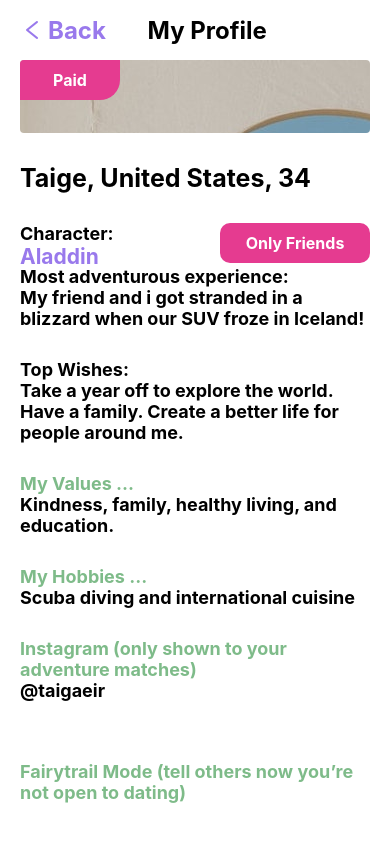
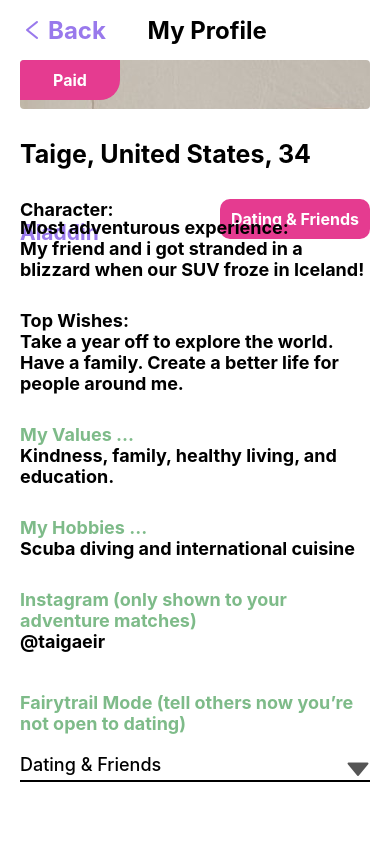
Before and after one commit to daltbunker/Fairytrail, a React Native app: screen / in a window 390 px wide. Built offline with nearby package versions, Linux system fonts and the light colour scheme.

Commit message:
modal added, fix aboutList spacing

```diff
--- a/App.js
+++ b/App.js
@@ -5,6 +5,7 @@ import ProfilePicture from './components/ProfilePicture';
 import AboutHeading from './components/AboutHeading';
 import AboutCardList from './components/AboutCardList';
 import DatingSelector from './components/DatingSelector';
+import ModalMain from './components/ModalMain';
 import users from './data/users';
 
 class App extends Component {
@@ -12,22 +13,64 @@ class App extends Component {
     super();
     this.state = {
       datingStatusChanged: false,
+      datingStatus: 'Dating & Friends',
+      modalDisplay: false,
     };
   }
 
-  changeDatingStatus = () => {
+  onDatingStatusChange = () => {
     this.setState({datingStatusChanged: !this.state.datingStatusChanged});
+  };
+
+  onSelectorClicked = () => {
+    this.setState({modalDisplay: true});
+  };
+
+  // eslint-disable-next-line prettier/prettier
+  onSelectClicked = (value) => {
+    if (value) {
+      this.setState({
+        datingStatusChanged: true,
+        datingStatus: 'Dating & Friends',
+        modalDisplay: false,
+      });
+    } else {
+      this.setState({
+        datingStatusChanged: true,
+        datingStatus: 'Only Friends',
+        modalDisplay: false,
+      });
+    }
+  };
+
+  onCancelClicked = () => {
+    this.setState({modalDisplay: false});
   };
 
   render() {
     return (
       <SafeAreaView style={styles.appContainer}>
-        <Header saveState={this.state.datingStatusChanged} />
+        <Header
+          saveState={this.state.datingStatusChanged}
+          saveEvent={this.onDatingStatusChange}
+        />
         <ScrollView>
           <ProfilePicture />
-          <AboutHeading user={users.user1} />
+          <AboutHeading
+            user={users.user1}
+            datingStatus={this.state.datingStatus}
+          />
           <AboutCardList cards={users.user1.aboutCards} />
-          <DatingSelector />
+          <DatingSelector
+            modalDisplay={this.state.modalDisplay}
+            clickEvent={this.onSelectorClicked}
+            selectorText={this.state.datingStatus}
+          />
+          <ModalMain
+            isVisible={this.state.modalDisplay}
+            selectHandler={this.onSelectClicked}
+            cancelHandler={this.onCancelClicked}
+          />
         </ScrollView>
       </SafeAreaView>
     );
@@ -42,7 +85,6 @@ const styles = StyleSheet.create({
   },
   text: {
     fontSize: 42,
-    // fontFamily: 'Nunito-Bold',
   },
 });
 
--- a/components/AboutCard.js
+++ b/components/AboutCard.js
@@ -1,7 +1,7 @@
 import React from 'react';
 import {View, Text, StyleSheet} from 'react-native';
 
-const AboutCard = ({card}) => {
+const AboutCard = ({card, cardHeight}) => {
   return (
     <View style={styles.aboutCardContainer}>
       <Text style={{...styles.text, color: card[2]}}>{card[0]}</Text>
--- a/components/AboutCardList.js
+++ b/components/AboutCardList.js
@@ -16,8 +16,7 @@ const AboutCardList = ({cards}) => {
 
 const styles = StyleSheet.create({
   listContainer: {
-    // flex: 1,
-    marginBottom: 30,
+    marginBottom: 10,
   },
 });
 
--- a/components/AboutHeading.js
+++ b/components/AboutHeading.js
@@ -2,18 +2,15 @@ import React from 'react';
 import {View, Text, StyleSheet} from 'react-native';
 import AboutSubheading from './AboutSubheading';
 
-const AboutHeading = ({user}) => {
-  const {heading, character, datingStatus} = user;
+const AboutHeading = ({user, datingStatus}) => {
+  const {heading, character} = user;
 
   return (
     <View style={styles.aboutHeadingContainer}>
       <Text style={styles.aboutTitle}>
         {heading.name}, {heading.location}, {heading.age}
       </Text>
-      <AboutSubheading
-        characterText={character}
-        datingStatusText={datingStatus}
-      />
+      <AboutSubheading characterText={character} datingStatus={datingStatus} />
     </View>
   );
 };
--- a/components/AboutSubheading.js
+++ b/components/AboutSubheading.js
@@ -2,12 +2,12 @@ import React from 'react';
 import {View, Text, StyleSheet} from 'react-native';
 import Character from './Character';
 
-const AboutSubheading = ({characterText, datingStatusText}) => {
+const AboutSubheading = ({characterText, datingStatus}) => {
   return (
     <View style={styles.subheadingContainer}>
       <Character text={characterText} />
       <View style={styles.datingStatusDisplay}>
-        <Text style={styles.datingStatusText}>{datingStatusText}</Text>
+        <Text style={styles.datingStatusText}>{datingStatus}</Text>
       </View>
     </View>
   );
--- a/components/DatingSelector.js
+++ b/components/DatingSelector.js
@@ -1,12 +1,18 @@
 import React from 'react';
-import {View, Text, StyleSheet} from 'react-native';
+import {View, Text, StyleSheet, TouchableOpacity} from 'react-native';
+import Icon from 'react-native-vector-icons/AntDesign';
 
-const DatingSelector = () => {
+const DatingSelector = ({clickEvent, selectorText}) => {
   return (
     <View style={styles.datingSelectorContainer}>
-      <Text style={styles.text}>
+      <Text style={styles.heading}>
         Fairytrail Mode (tell others now you’re not open to dating)
       </Text>
+      <TouchableOpacity style={styles.selector} onPress={clickEvent}>
+        <Text style={styles.text}>{selectorText}</Text>
+        <Icon name="caretdown" size={24} color="#555555" />
+      </TouchableOpacity>
+      <Text style={styles.bottomBorder} />
     </View>
   );
 };
@@ -15,12 +21,27 @@ const styles = StyleSheet.create({
   datingSelectorContainer: {
     flexDirection: 'column',
     marginTop: 0,
-    marginBottom: 30,
+    marginBottom: 40,
+  },
+  heading: {
+    fontSize: 18,
+    fontWeight: 'bold',
+    color: '#7EBB89',
+    marginBottom: 20,
   },
   text: {
     fontSize: 18,
-    fontWeight: 'bold',
-    color: '#7EBB89',
+    fontWeight: '500',
+  },
+  selector: {
+    // borderBottomWidth: 3,
+    flexDirection: 'row',
+    justifyContent: 'space-between',
+  },
+  bottomBorder: {
+    width: 350,
+    height: 2,
+    backgroundColor: 'black',
   },
 });
 
--- a/components/Header.js
+++ b/components/Header.js
@@ -3,23 +3,16 @@ import {View, Text, StyleSheet, TouchableOpacity} from 'react-native';
 import Icon from 'react-native-vector-icons/AntDesign';
 import defaultStyles from '../assets/styles';
 
-const Header = ({title, saveState}) => {
-  const onPress = () => {
-    console.log('button pressed');
-  };
-
+const Header = ({title, saveEvent, saveState}) => {
   return (
     <View style={styles.headerContainer}>
-      <TouchableOpacity onPress={onPress} style={styles.backButtonContainer}>
+      <TouchableOpacity style={styles.backButtonContainer}>
         <Icon name="left" size={24} color="#9979EC" />
         <Text style={styles.backButton}>Back</Text>
       </TouchableOpacity>
       <Text style={styles.text}>{title}</Text>
-      <TouchableOpacity
-        onPress={onPress}
-        disabled={saveState ? 'true' : 'false'}>
+      <TouchableOpacity onPress={saveEvent} disabled={saveState ? false : true}>
         <Text
-          // eslint-disable-next-line react-native/no-inline-styles
           style={{
             ...defaultStyles.heading,
             paddingLeft: 4,
--- a/data/users.js
+++ b/data/users.js
@@ -6,7 +6,6 @@ const users = {
       age: 34,
     },
     character: 'Aladdin',
-    datingStatus: 'Only Friends',
     aboutCards: [
       [
         'Most adventurous experience:',
```
